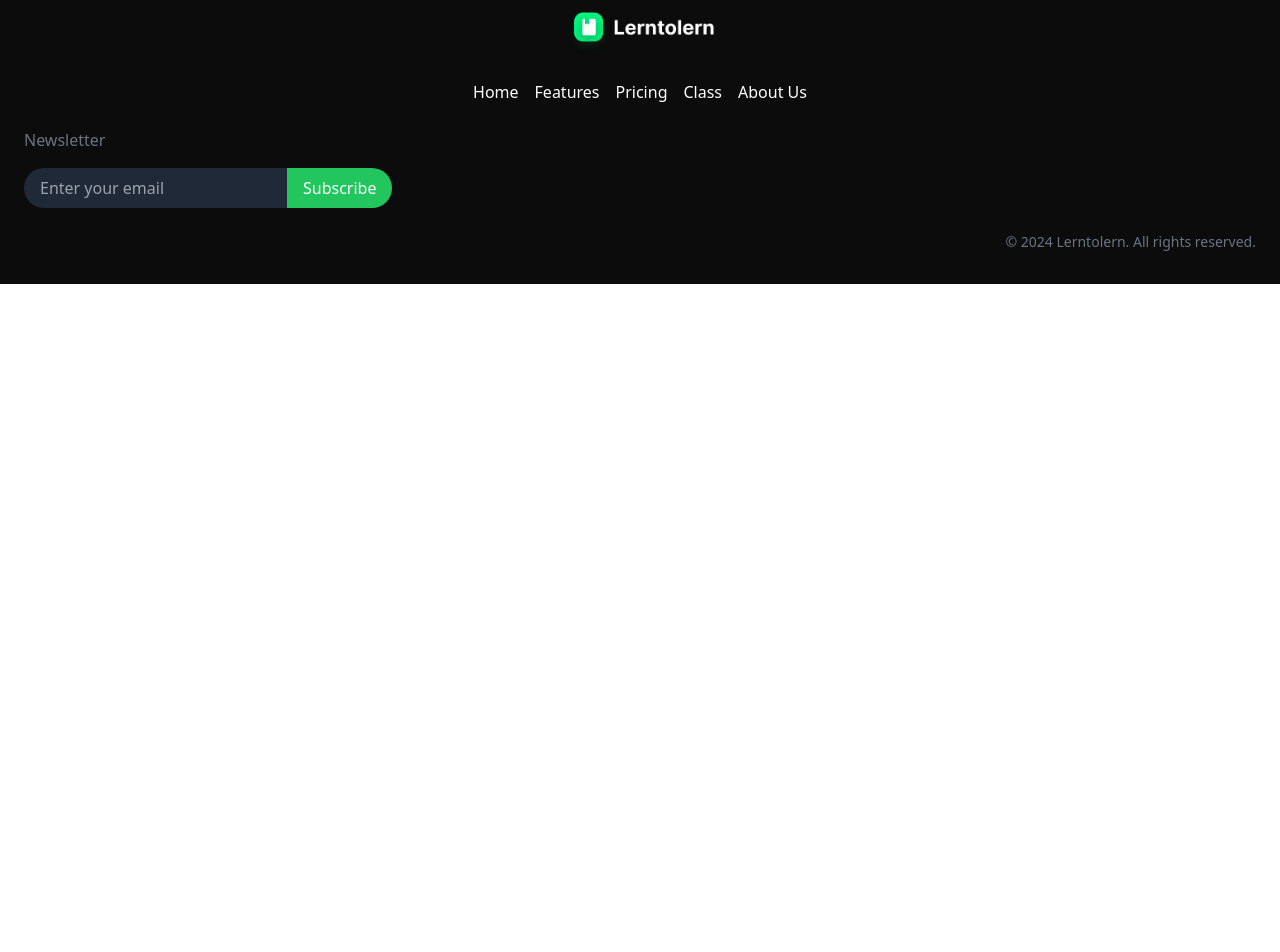
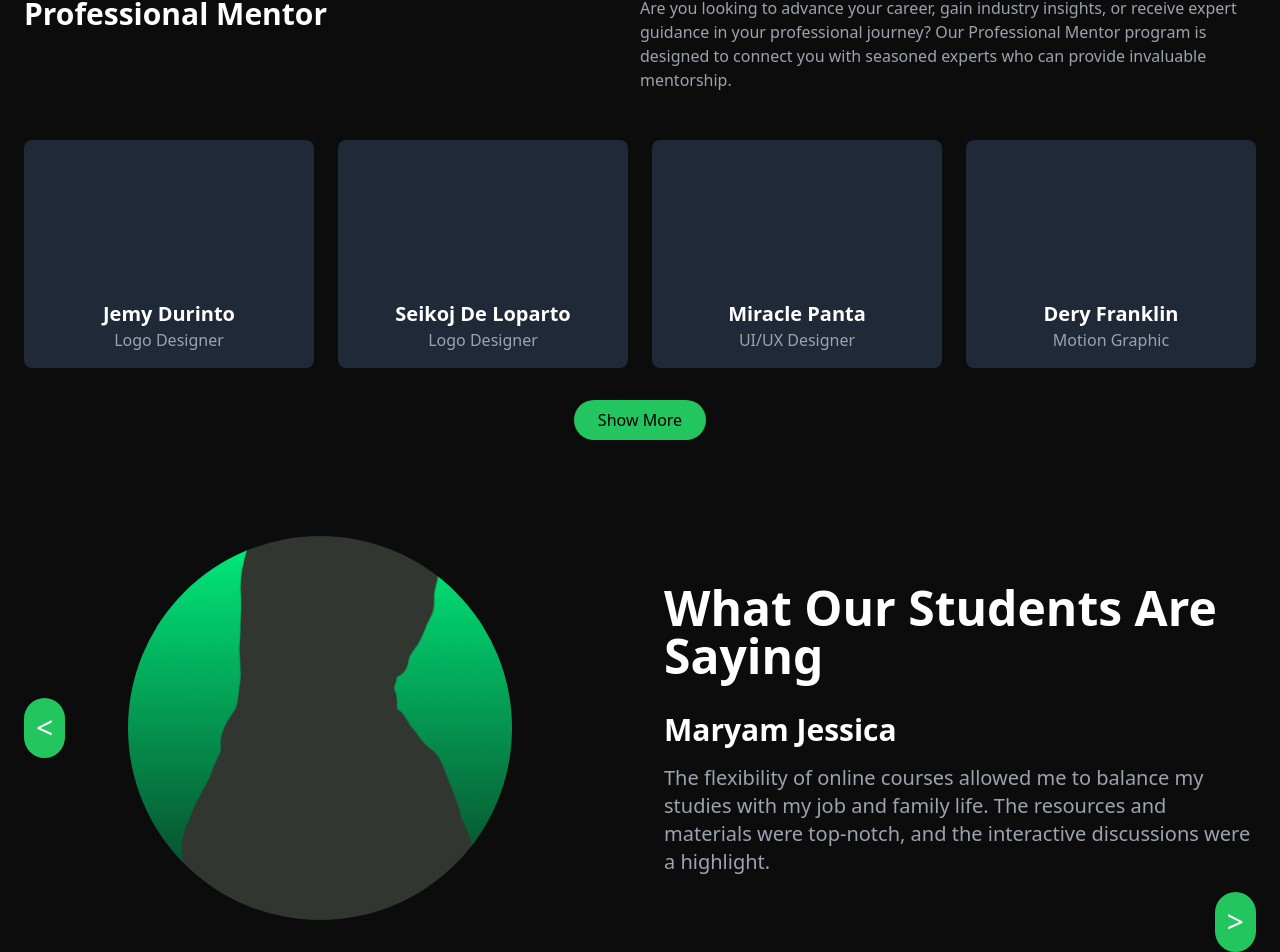
Before and after one commit to gabrielts212/MicrosoftAuthPage, a Next.js app: page / in a window 1280 px wide. Shown: the part 136-1088 px from the top of the page. Before the commit the page ends 800 px from the top, so only its background shows below. Built offline with nearby package versions, Linux system fonts and the light colour scheme; what @azure/msal-react would draw is missing.

Commit message:
feat: classe e aboutus

```diff
--- /dev/null
+++ b/src/components/aboutus/aboutus.js
@@ -0,0 +1,43 @@
+import React from 'react';
+import Image from 'next/image';
+import Imageaboutus from '../../assets/imageaboutus.png';
+
+const Aboutus = () => {
+  return (
+    <div className="bg-[#0c0c0c] text-white py-12 px-6">
+      <div className="container mx-auto flex flex-col md:flex-row items-center justify-center">
+        <div className="relative w-full md:w-1/2 flex justify-center items-center space-y-6 md:space-y-0 mb-20">
+          <button className="absolute left-0 bg-green-500 text-white rounded-full p-3 focus:outline-none focus:ring-2 focus:ring-green-400">
+            <span className="text-3xl">{"<"}</span>
+          </button>
+          <div className="relative w-80 h-80 md:w-96 md:h-96">
+            <Image
+              src={Imageaboutus}
+              alt="Logo"
+              layout="fill"
+              objectFit="cover"
+              className="rounded-full"
+              fetchpriority="high"
+            />
+          </div>
+        </div>
+        <div className="w-full md:w-1/2 mt-6 md:mt-0 md:ml-12 text-center md:text-left">
+          <h2 className="text-5xl font-bold mb-8">What Our Students Are Saying</h2>
+          <p className="text-3xl font-semibold mb-4">Maryam Jessica</p>
+          <p className="text-gray-400 text-xl">
+            The flexibility of online courses allowed me to balance my studies
+            with my job and family life. The resources and materials were
+            top-notch, and the interactive discussions were a highlight.
+          </p>
+          <div className="flex justify-center md:justify-end mt-4">
+            <button className="bg-green-500 text-white rounded-full p-3 focus:outline-none focus:ring-2 focus:ring-green-400">
+              <span className="text-3xl">{">"}</span>
+            </button>
+          </div>
+        </div>
+      </div>
+    </div>
+  );
+};
+
+export default Aboutus;
--- /dev/null
+++ b/src/components/classe/classe.js
@@ -0,0 +1,59 @@
+import React from 'react';
+
+const Classe = () => {
+  const mentors = [
+    {
+      name: "Jemy Durinto",
+      title: "Logo Designer",
+    },
+    {
+      name: "Seikoj De Loparto",
+      title: "Logo Designer",
+    },
+    {
+      name: "Miracle Panta",
+      title: "UI/UX Designer",
+    },
+    {
+      name: "Dery Franklin",
+      title: "Motion Graphic",
+    },
+  ];
+
+  return (
+    <div className="bg-[#0c0c0c] text-white py-12 px-6">
+      <div className="container mx-auto">
+        <div className="flex flex-col md:flex-row justify-between items-start mb-12">
+          <h2 className="text-3xl font-bold mb-4 md:mb-0">
+            Professional Mentor
+          </h2>
+          <p className="text-gray-400 md:w-1/2">
+            Are you looking to advance your career, gain industry insights, or
+            receive expert guidance in your professional journey? Our
+            Professional Mentor program is designed to connect you with seasoned
+            experts who can provide invaluable mentorship.
+          </p>
+        </div>
+        <div className="grid grid-cols-1 sm:grid-cols-2 lg:grid-cols-4 gap-6">
+          {mentors.map((mentor, index) => (
+            <div
+              key={index}
+              className="bg-gray-800 rounded-lg p-4 flex flex-col items-center"
+            >
+              <div className="relative w-32 h-32 mb-4"></div>
+              <h3 className="text-xl font-bold">{mentor.name}</h3>
+              <p className="text-gray-400">{mentor.title}</p>
+            </div>
+          ))}
+        </div>
+        <div className="flex justify-center mt-8">
+          <button className="bg-green-500  text-black px-6 py-2 rounded-full hover:bg-green-600 focus:ring-2 focus:ring-green-400">
+            Show More
+          </button>
+        </div>
+      </div>
+    </div>
+  );
+};
+
+export default Classe;
--- a/src/components/footer/footer.js
+++ b/src/components/footer/footer.js
@@ -7,12 +7,14 @@ const Footer = () => {
     <footer className="bg-[#0c0c0c] text-white py-8">
       <div className="container mx-auto px-6 text-center">
           <div className="flex items-center justify-center space-x-2  mt-6   mb-6 ">
+          <Link href="/" passHref>
             <Image
               src={Logofooter}
               alt="Logo"
               width={150}
               height={150}
             />
+          </Link>
           </div>
         <div className="flex items-center justify-center space-x-2">
 
--- a/src/components/professional/professional.js
+++ /dev/null
@@ -1,63 +0,0 @@
-import Image from 'next/image';
-
-const ProfessionalMentor = () => {
-  const mentors = [
-    {
-      name: 'Jemy Durinto',
-      title: 'Logo Designer',
-      image: '/mnt/data/image.png',
-    },
-    {
-      name: 'Seikoj De Loparto',
-      title: 'Logo Designer',
-      image: '/mnt/data/image.png',
-    },
-    {
-      name: 'Miracle Panta',
-      title: 'UI/UX Designer',
-      image: '/mnt/data/image.png',
-    },
-    {
-      name: 'Dery Franklin',
-      title: 'Motion Graphic',
-      image: '/mnt/data/image.png',
-    },
-  ];
-
-  return (
-    <div className="bg-[#0c0c0c] text-white py-12 px-6">
-      <div className="container mx-auto">
-        <div className="flex flex-col md:flex-row justify-between items-start mb-12">
-          <h2 className="text-3xl font-bold mb-4 md:mb-0">Professional Mentor</h2>
-          <p className="text-gray-400 md:w-1/2">
-            Are you looking to advance your career, gain industry insights, or receive expert guidance in your professional journey? Our Professional Mentor program is designed to connect you with seasoned experts who can provide invaluable mentorship.
-          </p>
-        </div>
-        <div className="grid grid-cols-1 sm:grid-cols-2 lg:grid-cols-4 gap-6">
-          {mentors.map((mentor, index) => (
-            <div key={index} className="bg-gray-800 rounded-lg p-4 flex flex-col items-center">
-              <div className="relative w-32 h-32 mb-4">
-                {/* <Image
-                  src={mentor.image}
-                  alt={mentor.name}
-                  layout="fill"
-                  objectFit="cover"
-                  className="rounded-full"
-                /> */}
-              </div>
-              <h3 className="text-xl font-bold">{mentor.name}</h3>
-              <p className="text-gray-400">{mentor.title}</p>
-            </div>
-          ))}
-        </div>
-        <div className="flex justify-center mt-8">
-          <button className="bg-green-500 text-white px-6 py-2 rounded-full hover:bg-green-600 focus:ring-2 focus:ring-green-400">
-            Show More
-          </button>
-        </div>
-      </div>
-    </div>
-  );
-};
-
-export default ProfessionalMentor;
--- a/src/components/students/students.js
+++ /dev/null
@@ -1,28 +0,0 @@
-import Image from "next/image";
-import Image1 from "../../assets/imagestudents.png";
-const Testimonials = () => {
-  return (
-    <div className="bg-[#0c0c0c] text-white py-12 px-6 ">
-      <div className="container mx-auto flex flex-col md:flex-row items-center justify-center ">
-        <div className="flex flex-col items-center justify-center w-full md:w-1/2 space-y-6 md:space-y-0 mb-20">
-          <div className="relative w-48 h-48">
-            <Image src={Image1} alt="Logo" width={150} height={150} />
-          </div>
-        </div>
-        <div className="w-full md:w-1/2 mt-6 md:mt-0 md:ml-12 text-center md:text-left">
-          <h2 className="text-3xl font-bold mb-4">
-            What Our Students Are Saying
-          </h2>
-          <p className="text-lg font-semibold">Maryam Jessica</p>
-          <p className="text-gray-400">
-            The flexibility of online courses allowed me to balance my studies
-            with my job and family life. The resources and materials were
-            top-notch, and the interactive discussions were a highlight.
-          </p>
-        </div>
-      </div>
-    </div>
-  );
-};
-
-export default Testimonials;
--- a/src/pages/index.js
+++ b/src/pages/index.js
@@ -1,22 +1,24 @@
-// import Students from "../components/students/students";
-// import Professional from "../components/professional/professional";
+
+
+
+import Classe from "../components/classe/classe";
+import Aboutus from "../components/aboutus/aboutus";
+import Header from "../components/header/header";
+import Footer from "../components/footer/footer";
+
 // import Favorite from "../components/favorite/favorite";
 // import Study from "../components/study/study";
 // import Learning from "../components/learning/learning";
 
-
-
-import Header from "../components/header/header";
-import Footer from "../components/footer/footer";
 export default function Home() {
   return (
     <div>
       <Header />
       {/* <Learning/>
       <Study />
-      <Favorite/>
-      <Professional />
-      <Students /> */}
+      <Favorite/> */}
+      <Classe/>
+      <Aboutus />
       <Footer />
     </div>
   );
```
Also changed, not shown: src/assets/imageaboutus.png (renamed from src/assets/imagestudents.png).
